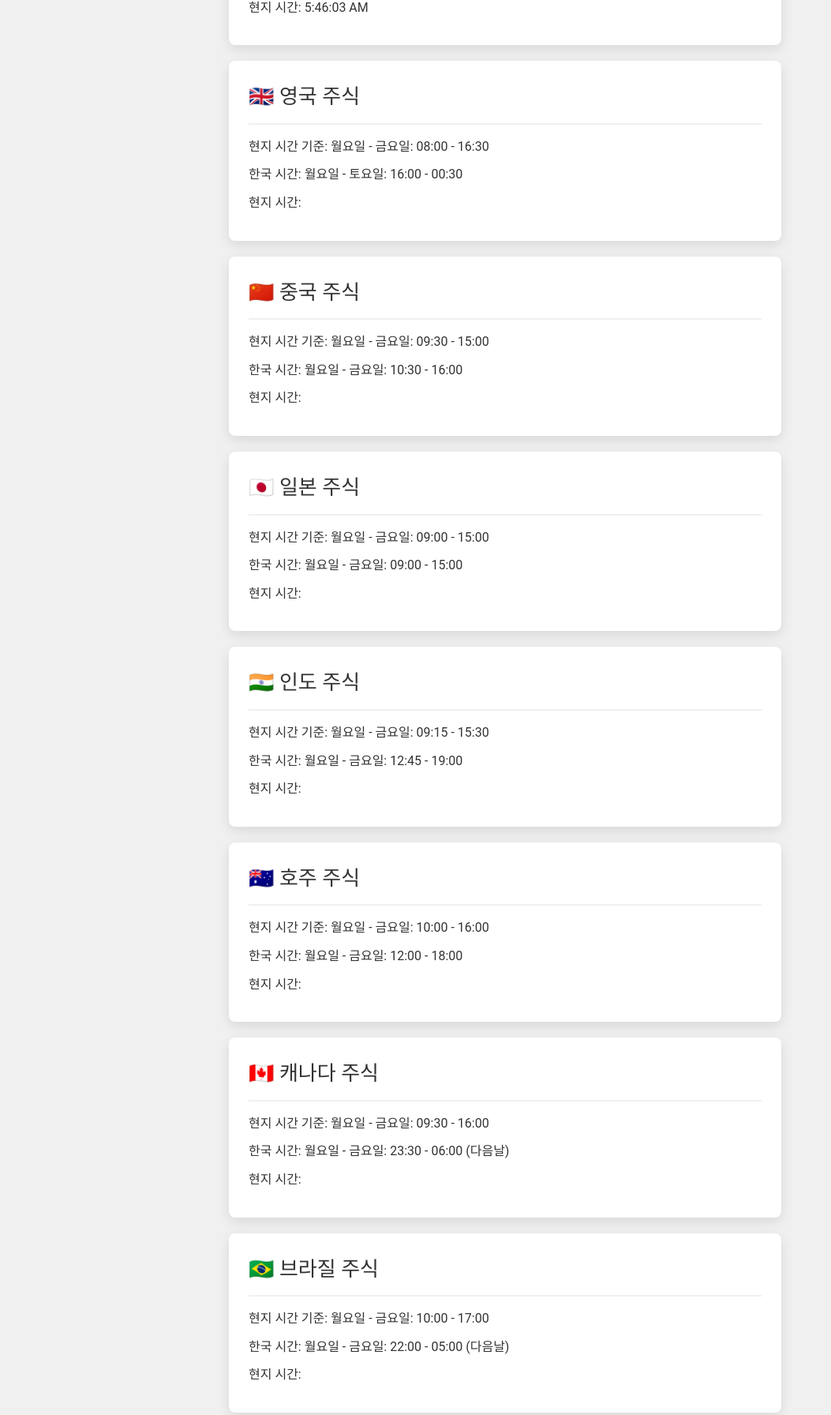
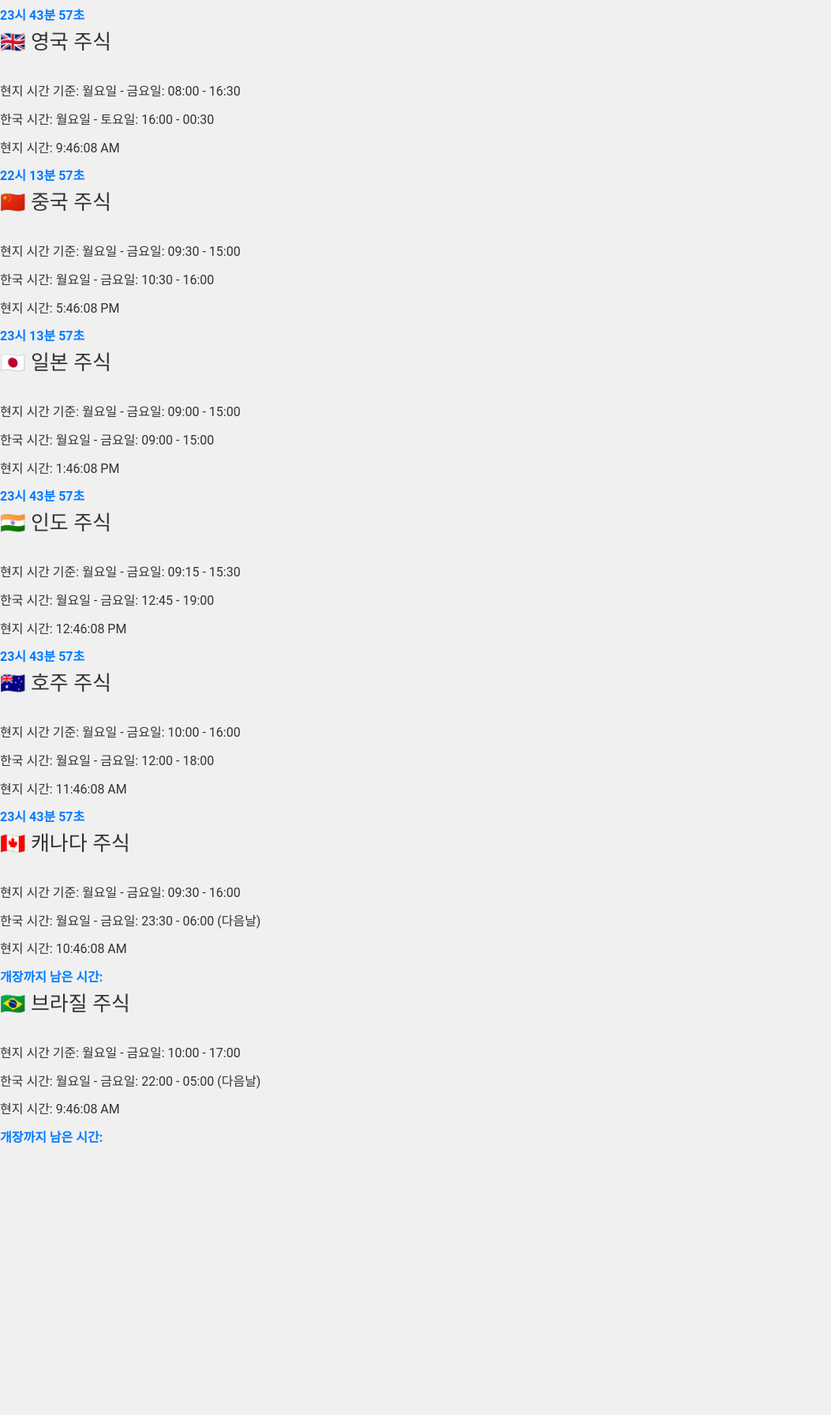
Before and after one commit to yongbioinfo/world_stock_Hours, a plain HTML site: page index.html in a window 1280 px wide. Shown: the part 758-2550 px from the top of the page at 79% size, without its empty margins (0-1053 px from the left). After the commit the page ends 2212 px from the top, so only its background shows below. Drawn offline with Linux system fonts and the light colour scheme.

Commit message:
Update index.html

```diff
--- a/index.html
+++ b/index.html
@@ -92,68 +92,68 @@
 
 <h1>📈World Stock Market Hours💵</h1>
 
-<div class="market us-market">
+<div class="us-market">
     <div class="market-name">🇺🇸 미국 주식</div>
     <div class="time">현지 시간 기준: 월요일 - 금요일: 09:30 - 16:00</div>
     <div class="korean-time">한국 시간: 월요일 - 토요일: 23:30 - 06:00</div>
     <div class="local-time">현지 시간: <script>document.write(getLocalTime(-4));</script></div>
-    <div class="countdown"></div>
+    <div class="countdown">개장까지 남은 시간:</div>
 </div>
 
-<div class="market">
+<div class="uk-market">
     <div class="market-name">🇬🇧 영국 주식</div>
     <div class="time">현지 시간 기준: 월요일 - 금요일: 08:00 - 16:30</div>
     <div class="korean-time">한국 시간: 월요일 - 토요일: 16:00 - 00:30</div>
     <div class="local-time">현지 시간: <script>document.write(getLocalTime(1));</script></div>
-    <div class="countdown"></div>
+    <div class="countdown">개장까지 남은 시간:</div>
 </div>
 
-<div class="market">
+<div class="china-market">
     <div class="market-name">🇨🇳 중국 주식</div>
     <div class="time">현지 시간 기준: 월요일 - 금요일: 09:30 - 15:00</div>
     <div class="korean-time">한국 시간: 월요일 - 금요일: 10:30 - 16:00</div>
     <div class="local-time">현지 시간: <script>document.write(getLocalTime(8));</script></div>
-    <div class="countdown"></div>
+    <div class="countdown">개장까지 남은 시간:</div>
 </div>
 
-<div class="market">
+<div class="japan-market">
     <div class="market-name">🇯🇵 일본 주식</div>
     <div class="time">현지 시간 기준: 월요일 - 금요일: 09:00 - 15:00</div>
     <div class="korean-time">한국 시간: 월요일 - 금요일: 09:00 - 15:00</div>
     <div class="local-time">현지 시간: <script>document.write(getLocalTime(9));</script></div>
-    <div class="countdown"></div>
+    <div class="countdown">개장까지 남은 시간:</div>
 </div>
 
-<div class="market">
+<div class="india-market">
     <div class="market-name">🇮🇳 인도 주식</div>
     <div class="time">현지 시간 기준: 월요일 - 금요일: 09:15 - 15:30</div>
     <div class="korean-time">한국 시간: 월요일 - 금요일: 12:45 - 19:00</div>
     <div class="local-time">현지 시간: <script>document.write(getLocalTime(5.5));</script></div>
-    <div class="countdown"></div>
+    <div class="countdown">개장까지 남은 시간:</div>
 </div>
 
-<div class="market">
+<div class="aus-market">
     <div class="market-name">🇦🇺 호주 주식</div>
     <div class="time">현지 시간 기준: 월요일 - 금요일: 10:00 - 16:00</div>
     <div class="korean-time">한국 시간: 월요일 - 금요일: 12:00 - 18:00</div>
     <div class="local-time">현지 시간: <script>document.write(getLocalTime(10));</script></div>
-    <div class="countdown"></div>
+    <div class="countdown">개장까지 남은 시간:</div>
 </div>
 
-<div class="market">
+<div class="canada-market">
     <div class="market-name">🇨🇦 캐나다 주식</div>
     <div class="time">현지 시간 기준: 월요일 - 금요일: 09:30 - 16:00</div>
     <div class="korean-time">한국 시간: 월요일 - 금요일: 23:30 - 06:00 (다음날)</div>
     <div class="local-time">현지 시간: <script>document.write(getLocalTime(-4));</script></div>
-    <div class="countdown"></div>
+    <div class="countdown">개장까지 남은 시간:</div>
 </div>
 
-<div class="market">
+<div class="braz-market">
     <div class="market-name">🇧🇷 브라질 주식</div>
     <div class="time">현지 시간 기준: 월요일 - 금요일: 10:00 - 17:00</div>
     <div class="korean-time">한국 시간: 월요일 - 금요일: 22:00 - 05:00 (다음날)</div>
     <div class="local-time">현지 시간: <script>document.write(getLocalTime(-3));</script></div>
-    <div class="countdown"></div>
+    <div class="countdown">개장까지 남은 시간:</div>
 </div>
 
 
```
